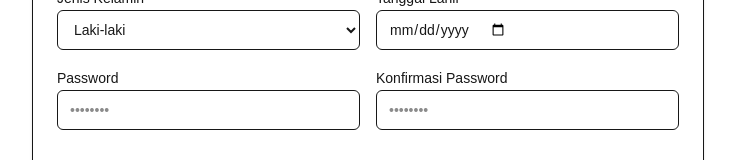
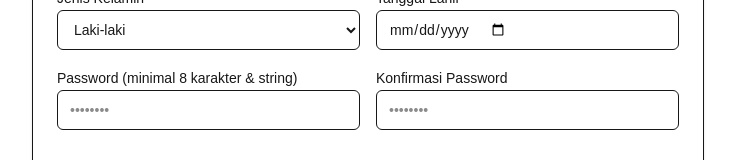
Before and after one commit to Agil1912/ukk_jobseeker, a Next.js app: page /register in a window 1280 px wide. Shown: the part 623-783 px from the top of the page, without its empty margins (272-1007 px from the left). Built offline with nearby package versions, Linux system fonts and the light colour scheme; no server answers.

Commit message:
unik cik

```diff
--- a/src/app/register/page.tsx
+++ b/src/app/register/page.tsx
@@ -246,7 +246,7 @@ export default function RegisterPage() {
                 </div>
                 <div className="grid grid-cols-1 md:grid-cols-2 gap-4">
                   <div className="space-y-2">
-                    <Label htmlFor="js-password">Password</Label>
+                    <Label htmlFor="js-password">Password {"(minimal 8 karakter & string)"}</Label>
                     <Input
                       id="js-password"
                       type="password"
```
